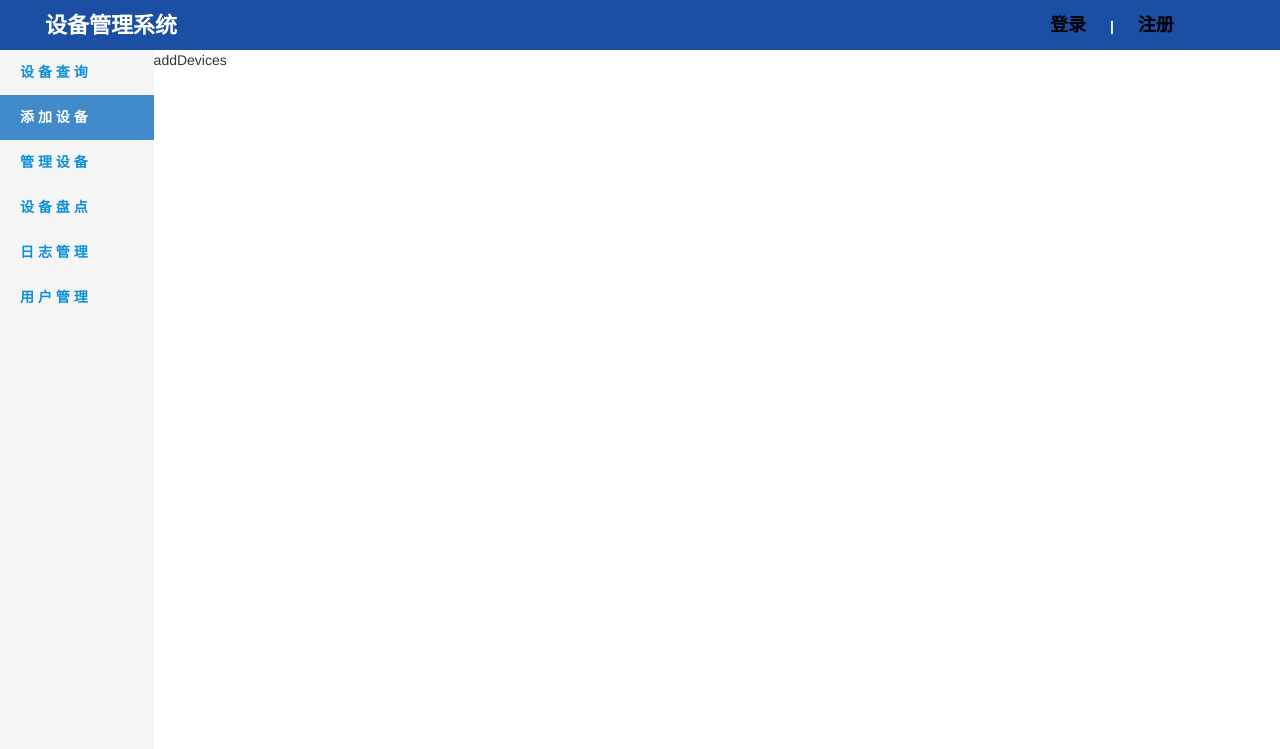
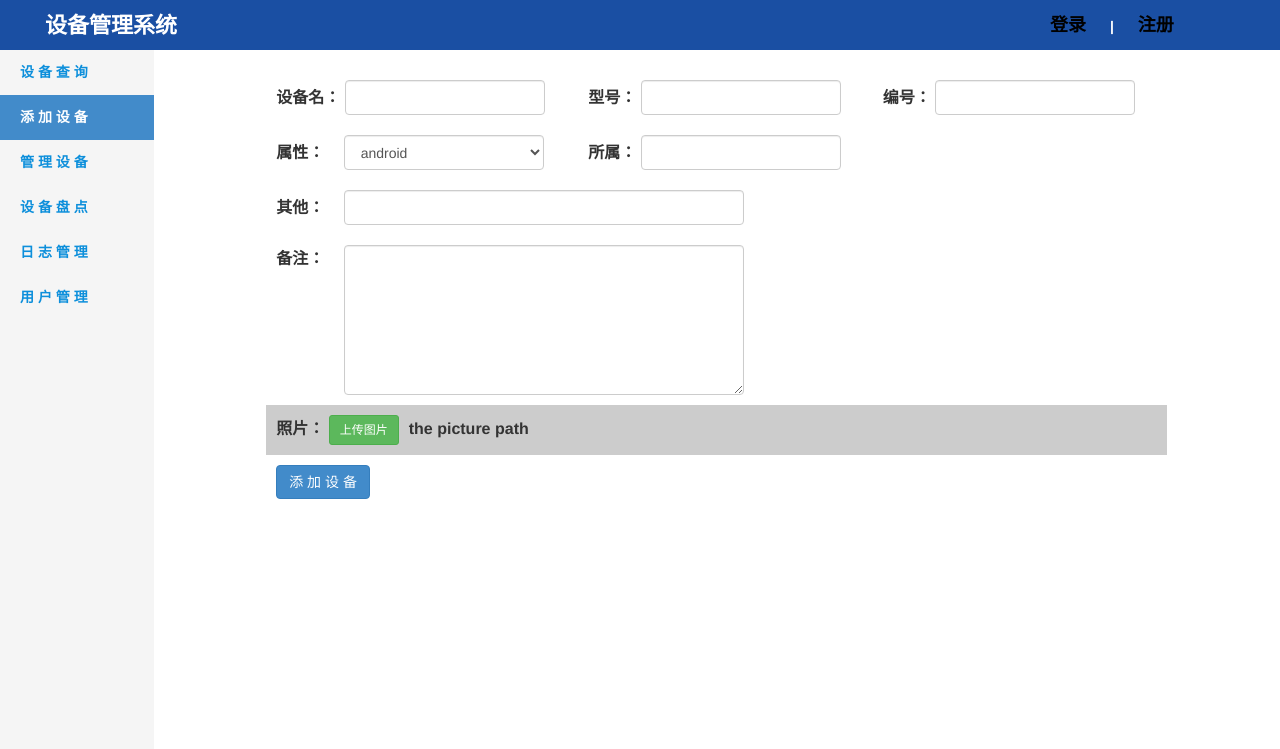
Before and after one commit to liyuanhong/CIApplication, a CodeIgniter app: page /database/index.php/welcome/addDevices in a window 1280 px wide. Shown: the top 749 px of the page. Run offline with CodeIgniter, Linux system fonts and the light colour scheme.

Commit message:
add addDev functions

```diff
--- a/application/views/addDevices/addDevices.php
+++ b/application/views/addDevices/addDevices.php
@@ -1 +1,65 @@
-addDevices
+<?php
+
+?>
+
+<link href="<?php echo base_url();?>static/devMS/css/addDevices/addDevices.css" rel="stylesheet">
+<div id="add_devices">
+	<div>
+		<table>
+			<tr>
+				<td>
+					<label>设备名：</label>
+					<input class="form-control input_style"</input>
+				</td>
+				<td>
+					<label>型号：</label>
+					<input class="input_style form-control"></input>
+				</td>
+				<td>
+					<label>编号：</label>
+					<input class="input_style form-control"></input>
+				</td>
+			</tr>
+			<tr>
+				<td>
+					<label>属性：</label>
+					<select id="dev_plateform"  class="input_style form-control" style="margin-left:15px;">
+						<option value="all">android</option>
+						<option value="ios">ios</option>
+					</select>
+				</td>
+				<td>
+					<label>所属：</label>
+					<input class="input_style form-control"></input>
+				</td>
+			</tr>
+			<tr>
+				<td colSpan="2">
+					<label>其他：</label>
+					<input class="input_style form-control" style="margin-left:15px;width:400px;"></input>
+				</td>
+			</tr>
+			<tr>
+				<td colSpan="3">
+					<label style=";float:left;">备注：</label>
+					<textArea id="comments" class="input_style form-control" style="margin-left:20px;width:400px;height:150px;"></textArea>
+				</td>
+			</tr>
+			<tr>
+				<td colSpan="3" style="background-color:#cccccc;">
+					<label>照片：</label>
+					<button type="button" class="btn btn-sm btn-success" sytle="margin-left:10px;">上传图片</button>
+					<label style="margin-left:10px;position:absolute;padding-top:5px;">the picture path</label>
+				</td>
+			</tr>
+			<tr>
+				<td colSpan="3" _style="background-color:#cccccc;">
+					<button type="button" class="btn btn-primary">添 加 设 备</button>
+				</td>
+			</tr>
+		</table>
+	</div>
+
+
+
+</div>
--- a/application/views/index.php
+++ b/application/views/index.php
@@ -1,12 +1,9 @@
 <?php
 $url =  $_SERVER['PHP_SELF'];
+//php中以/分割字符串
 $arr = explode("/",$url);
 ?>
-<!DOCTYPE html>
-<html>
-<head><title>bootstrap test</title>
-</head>
-<body>
+
 <link href="<?php echo base_url();?>static/dist/css/bootstrap.min.css" rel="stylesheet">
 <link href="<?php echo base_url();?>static/devMS/css/index.css" rel="stylesheet">
 
@@ -60,7 +57,3 @@ $arr = explode("/",$url);
 		?>
 	</div>
 </div>
-
-</body>
-</html>
-</html>
--- /dev/null
+++ b/static/devMS/css/addDevices/addDevices.css
@@ -0,0 +1,34 @@
+#add_devices{
+	width:100%;
+	height:300px;
+	_background-color:#8eb9fc;
+}
+
+#add_devices div:nth-child(1){
+	width:100%;
+	height:100%;
+	_background-color:#8eb9fc;
+	padding-top:20px;
+
+}
+#add_devices table{
+	width:80%;
+	text-align:center;
+	margin-left:auto;
+	margin-right:auto;
+}
+
+#add_devices td{
+	border-bottom-color: red;
+    _border: 1px;
+    _border-style: solid;
+    padding: 10px;
+	text-align:left;
+}
+
+.input_style{
+	width: 200px;
+    height: 35px;
+    _margin-bottom: 20px;
+	display:inherit;
+}
```
Also changed, not shown: application/views/showDev/showDevs.php (+83 -5 lines), static/devMS/css/showDev/showDevs.css (+7 -1 lines).
